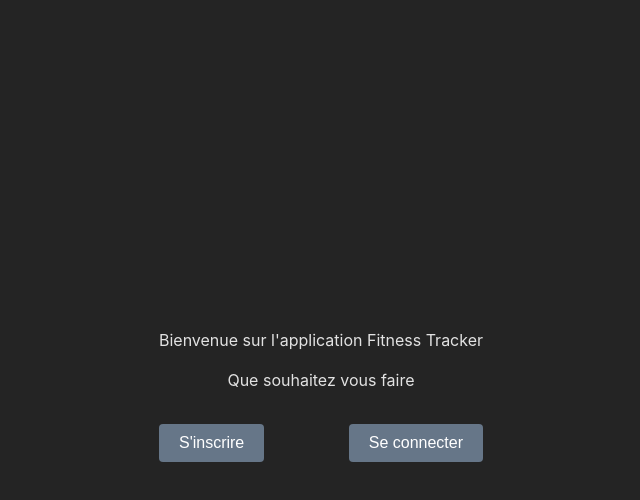
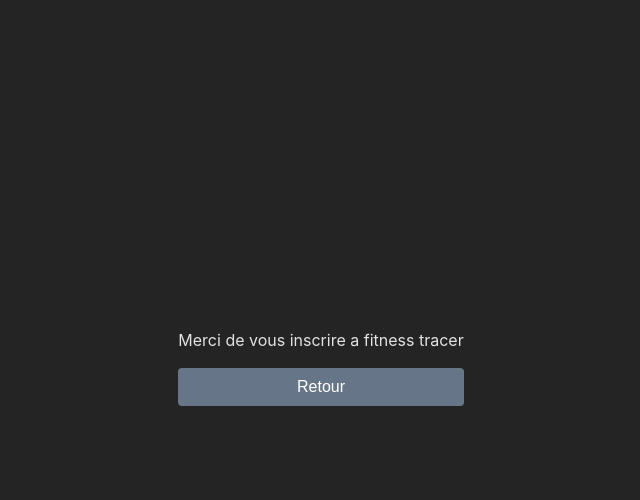
Before and after one commit to LucasTaillebourg/fitness_tracker, a React (Vite) app in the folder fitness_tracker_front/: page / in a window 1280 px wide. Both pictures are taken after a click on the button "S'inscrire". Shown: the top 500 px of the page, without its empty margins (319-959 px from the left). Built offline with nearby package versions, Linux system fonts and the light colour scheme.

Commit message:
[Front] WIP register

```diff
--- a/fitness_tracker_front/package.json
+++ b/fitness_tracker_front/package.json
@@ -10,6 +10,7 @@
     "preview": "vite preview"
   },
   "dependencies": {
+    "axios": "^1.6.2",
     "react": "^18.2.0",
     "react-dom": "^18.2.0",
     "react-query": "^3.39.3",
@@ -20,7 +21,7 @@
     "@types/react-dom": "^18.2.7",
     "@typescript-eslint/eslint-plugin": "^6.11.0",
     "@typescript-eslint/parser": "^6.11.0",
-    "@vitejs/plugin-react-swc": "^3.3.2",
+    "@vitejs/plugin-react-swc": "^3.5",
     "eslint": "^8.54.0",
     "eslint-config-prettier": "^9.0.0",
     "eslint-plugin-jsx-a11y": "^6.8.0",
--- a/fitness_tracker_front/src/features/login/AuthWrapper.tsx
+++ b/fitness_tracker_front/src/features/login/AuthWrapper.tsx
@@ -1,5 +1,5 @@
 import { ReactNode } from 'react'
-import { useLogin } from './useLogin'
+import { useToken } from '../../hooks/useToken'
 import { LoginPage } from './LoginPage'
 
 interface AuthWrapperProps {
@@ -7,7 +7,7 @@ interface AuthWrapperProps {
 }
 
 export const AuthWrapper = ({ children }: AuthWrapperProps) => {
-  const { isAuthenticated } = useLogin()
+  const { isAuthenticated } = useToken()
 
   return isAuthenticated ? <>{children}</> : <LoginPage />
 }
--- a/fitness_tracker_front/src/features/login/LoginPage.tsx
+++ b/fitness_tracker_front/src/features/login/LoginPage.tsx
@@ -1,15 +1,52 @@
+import { useState } from 'react'
 import { Button } from '../../component'
 import styles from './LoginPage.module.scss'
 
+export enum LoginState {
+  BASEPAGE = 'BASEPAGE',
+  LOGIN = 'LOGIN',
+  REGISTER = 'REGISTER',
+}
+
 export const LoginPage = () => {
+  const [pageState, setPageState] = useState<LoginState>(LoginState.BASEPAGE)
+
   return (
     <div className={styles.loginContainer}>
-      <p className={styles.text}>Bienvenue sur l'application Fitness Tracker</p>
-      <p className={styles.text}>Que souhaitez vous faire</p>
-      <div className={styles.buttonContainer}>
-        <Button onClick={() => {}}>S'inscrire</Button>
-        <Button onClick={() => {}}>Se connecter</Button>
-      </div>
+      {pageState === LoginState.BASEPAGE && (
+        <>
+          <p className={styles.text}>
+            Bienvenue sur l'application Fitness Tracker
+          </p>
+          <p className={styles.text}>Que souhaitez vous faire</p>
+          <div className={styles.buttonContainer}>
+            <Button onClick={() => setPageState(LoginState.REGISTER)}>
+              S'inscrire
+            </Button>
+            <Button onClick={() => setPageState(LoginState.LOGIN)}>
+              Se connecter
+            </Button>
+          </div>
+        </>
+      )}
+      {pageState === LoginState.REGISTER && (
+        <>
+          <p className={styles.text}>Merci de vous inscrire a fitness tracer</p>
+          <Button onClick={() => setPageState(LoginState.BASEPAGE)}>
+            Retour
+          </Button>
+        </>
+      )}
+      {pageState === LoginState.LOGIN && (
+        <>
+          <p className={styles.text}>
+            Saisissez vos informations de connection
+          </p>
+          <Button onClick={() => setPageState(LoginState.BASEPAGE)}>
+            Retour
+          </Button>
+        </>
+      )}
     </div>
   )
 }
--- a/fitness_tracker_front/src/features/login/TokenAtom.ts
+++ /dev/null
@@ -1,6 +0,0 @@
-import { atom } from 'recoil'
-
-export const TokenAtom = atom({
-  key: 'token',
-  default: undefined,
-})
--- a/fitness_tracker_front/src/features/login/UserIdAtom.tsx
+++ /dev/null
@@ -1,6 +0,0 @@
-import { atom } from 'recoil'
-
-export const UserIdAtom = atom({
-  key: 'userId',
-  default: undefined,
-})
--- a/fitness_tracker_front/src/features/login/useLogin.tsx
+++ /dev/null
@@ -1,10 +0,0 @@
-import { useRecoilState } from 'recoil'
-import { TokenAtom } from './TokenAtom'
-import { UserIdAtom } from './UserIdAtom'
-
-export const useLogin = () => {
-  const [token, setToken] = useRecoilState(TokenAtom)
-  const [userId, setUserId] = useRecoilState(UserIdAtom)
-
-  return { isAuthenticated: !!token }
-}
```
Also changed, not shown: fitness_tracker_front/src/hooks/useRegister.ts (added, +12 -0 lines), fitness_tracker_front/.eslintrc.cjs, 2 other files (tests, documents, lock files or other folders).
